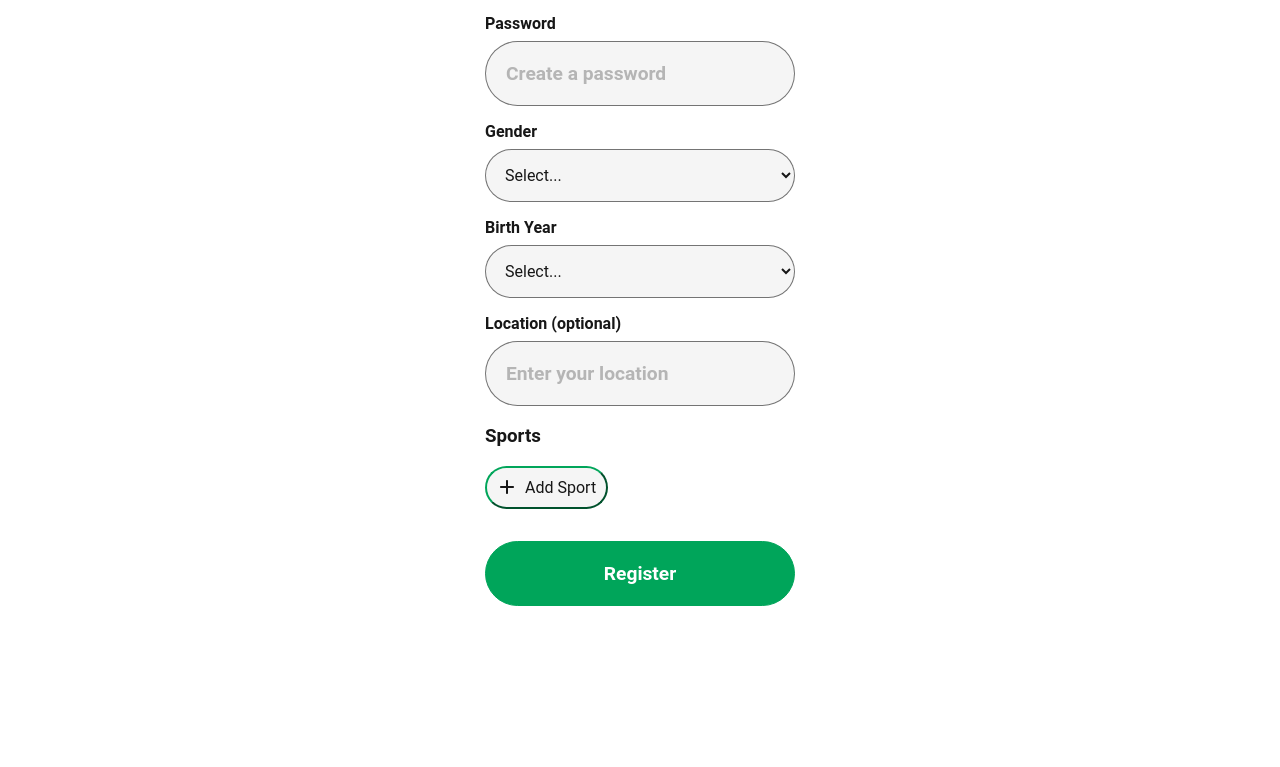
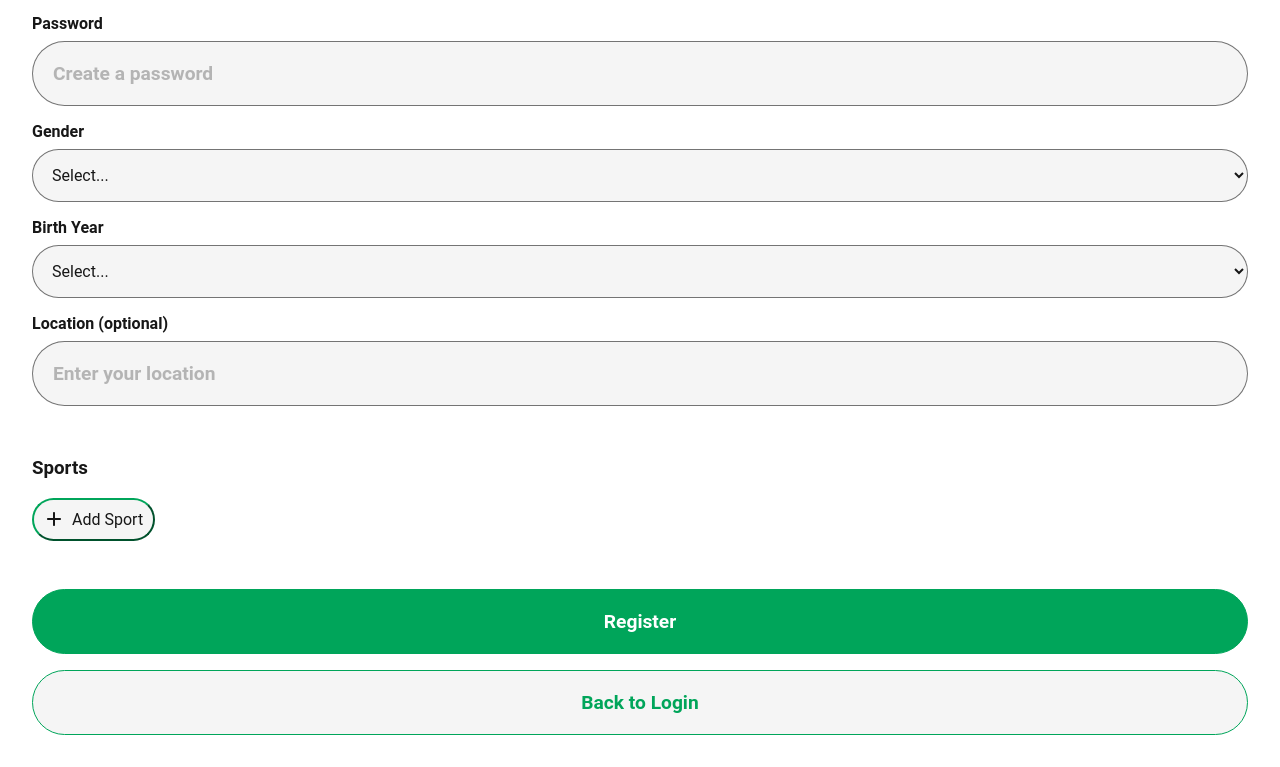
Before and after one commit to ticinovicsara/SportsBud, a React (Vite) app in the folder apps/frontend/: page /register in a window 1280 px wide. Shown: the part 674-1441 px from the top of the page. Before the commit the page ends 1312 px from the top, so only its background shows below. Built offline with nearby package versions, Linux system fonts and the light colour scheme.

Commit message:
add back to login button to register page

```diff
--- a/apps/frontend/src/components/DropdownField/dropdownField.module.css
+++ b/apps/frontend/src/components/DropdownField/dropdownField.module.css
@@ -24,5 +24,4 @@
 
 .select:focus {
   border-color: var(--color-primary-green);
-  box-shadow: 0 0 0 2px rgba(74, 144, 226, 0.2);
 }
--- a/apps/frontend/src/pages/RegisterPage/RegisterPage.jsx
+++ b/apps/frontend/src/pages/RegisterPage/RegisterPage.jsx
@@ -56,7 +56,7 @@ function RegisterPage() {
       <SecondaryHeader />
 
       <h1 className={styles['register-header']}>Register Form</h1>
-      <form onSubmit={handleSubmit} className={styles['login-form']}>
+      <form onSubmit={handleSubmit} className={styles['register-form']}>
         <InputField
           label="First Name"
           name="firstName"
@@ -129,9 +129,15 @@ function RegisterPage() {
           onChange={(updated) => setFormData({ ...formData, sports: updated })}
         />
 
-        <SubmitButton type="submit" variant="primary">
-          Register
-        </SubmitButton>
+        <div className={styles['register-buttons-container']}>
+          <SubmitButton type="submit" variant="primary">
+            Register
+          </SubmitButton>
+
+          <SubmitButton variant="secondary" onClick={() => navigate('/login')}>
+            Back to Login
+          </SubmitButton>
+        </div>
       </form>
     </div>
   );
--- a/apps/frontend/src/pages/RegisterPage/registerPage.module.css
+++ b/apps/frontend/src/pages/RegisterPage/registerPage.module.css
@@ -35,3 +35,11 @@
   gap: 1em;
   margin-top: 1em;
 }
+
+.register-buttons-container {
+  width: 100%;
+  display: flex;
+  flex-direction: column;
+  gap: 1em;
+  margin-top: 1em;
+}
```
